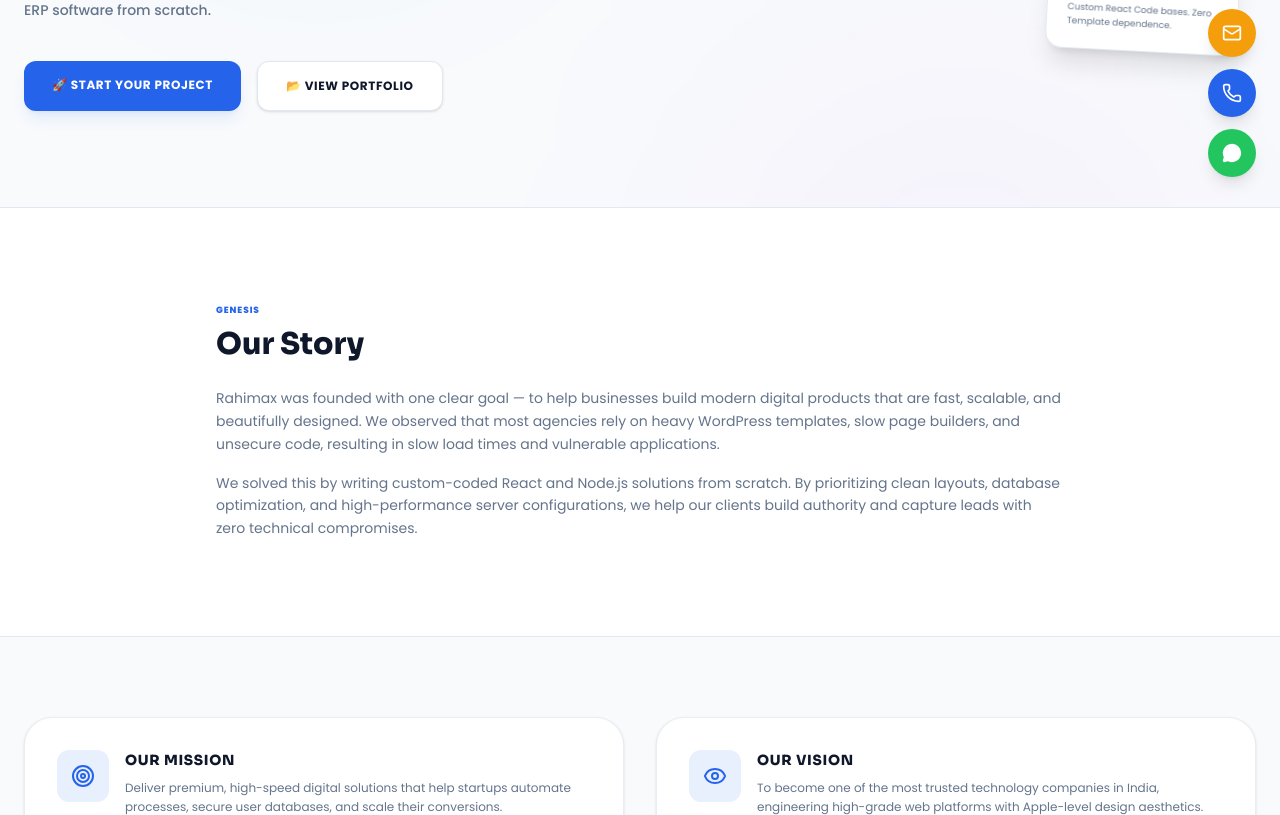
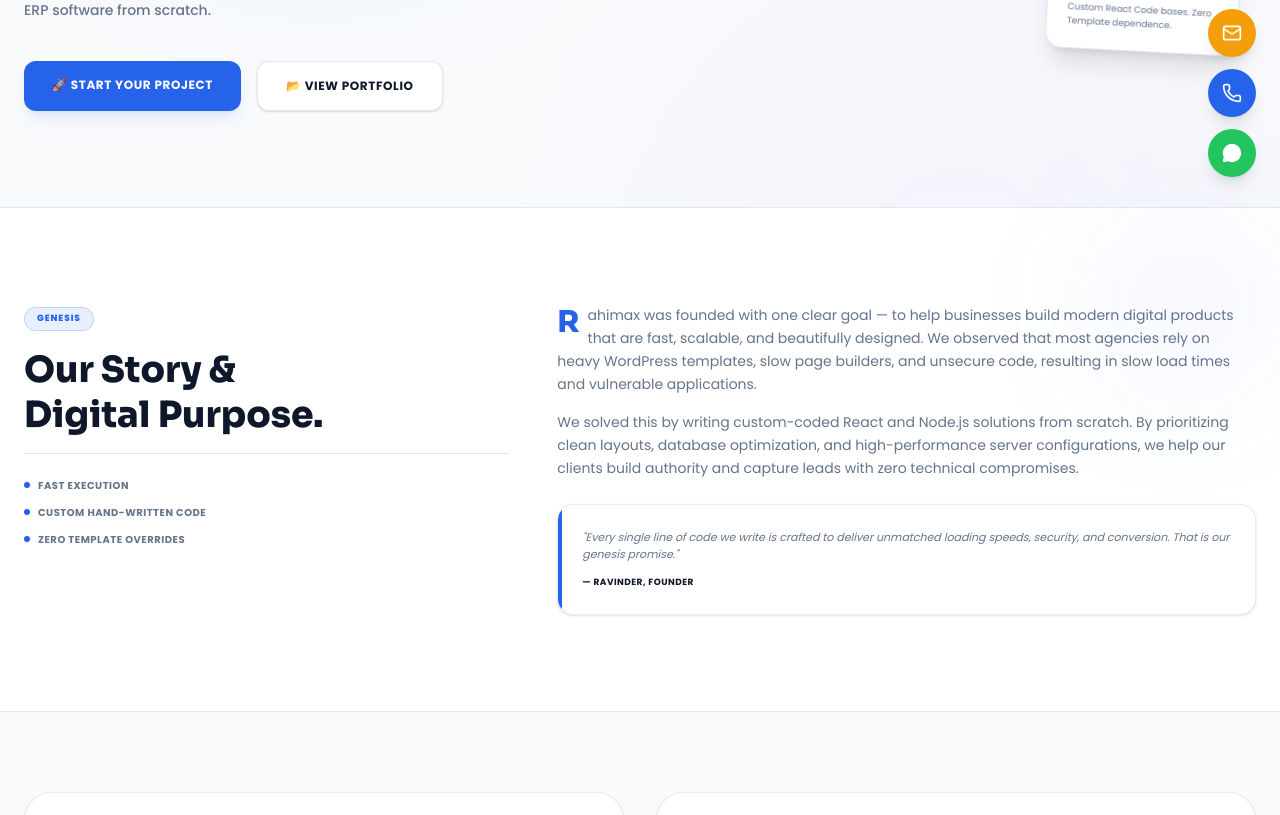
Before and after one commit to ravinder-yad/RAHIMAX, a React (Vite) app: page /about in a window 1280 px wide. Shown: the part 599-1414 px from the top of the page. Built offline with nearby package versions, Linux system fonts and the light colour scheme.

Commit message:
Overhaul Genesis section on About page with 2-column layout, dropcap start, bullets, and glass quote

```diff
--- a/src/pages/About/About.jsx
+++ b/src/pages/About/About.jsx
@@ -156,19 +156,59 @@
         </div>
       </section>
 
-      {/* ② Our Story with rich visuals */}
+      {/* ② Our Story with rich visuals (Genesis Section) */}
       <section className="py-24 bg-bg-surface dark:bg-slate-900 text-left border-b border-border-light dark:border-zinc-800 relative">
-        <div className="max-w-4xl mx-auto px-6">
-          <span className="text-secondary text-[9px] uppercase tracking-widest font-extrabold block mb-2">Genesis</span>
-          <h2 className="text-primary dark:text-white font-heading font-black text-2xl md:text-3xl leading-tight mb-6">Our Story</h2>
+        <div className="absolute top-0 right-0 w-48 h-48 bg-secondary/5 rounded-full blur-3xl pointer-events-none" />
+        <div className="max-w-7xl mx-auto px-6 grid grid-cols-1 lg:grid-cols-12 gap-12 items-start">
+
+          {/* Left Column: Bold Slogan & Status Badge */}
+          <div className="lg:col-span-5 space-y-4">
+            <span className="text-secondary dark:text-blue-400 text-[9px] uppercase tracking-widest font-extrabold px-3 py-1 bg-secondary/10 dark:bg-blue-500/10 rounded-full inline-block border border-secondary/20">
+              Genesis
+            </span>
+            <h2 className="text-primary dark:text-white font-heading font-black text-3xl md:text-4xl leading-tight">
+              Our Story & <br />
+              Digital Purpose.
+            </h2>
+            <div className="pt-6 border-t border-border-light dark:border-zinc-800 space-y-3">
+              <div className="flex items-center gap-2">
+                <span className="w-1.5 h-1.5 rounded-full bg-secondary shrink-0" />
+                <span className="text-[10px] text-text-gray dark:text-zinc-400 font-bold uppercase tracking-wider">Fast Execution</span>
+              </div>
+              <div className="flex items-center gap-2">
+                <span className="w-1.5 h-1.5 rounded-full bg-secondary shrink-0" />
+                <span className="text-[10px] text-text-gray dark:text-zinc-400 font-bold uppercase tracking-wider">Custom Hand-Written Code</span>
+              </div>
+              <div className="flex items-center gap-2">
+                <span className="w-1.5 h-1.5 rounded-full bg-secondary shrink-0" />
+                <span className="text-[10px] text-text-gray dark:text-zinc-400 font-bold uppercase tracking-wider">Zero Template Overrides</span>
+              </div>
+            </div>
+          </div>
+
+          {/* Right Column: Detailed narrative & Glass Quote */}
+          <div className="lg:col-span-7 space-y-6">
             <div className="space-y-4 text-xs sm:text-sm text-text-gray dark:text-zinc-300 font-body leading-relaxed">
-            <p>
+              <p className="first-letter:text-3xl first-letter:font-heading first-letter:font-black first-letter:text-secondary first-letter:mr-2 first-letter:float-left">
                 Rahimax was founded with one clear goal — to help businesses build modern digital products that are fast, scalable, and beautifully designed. We observed that most agencies rely on heavy WordPress templates, slow page builders, and unsecure code, resulting in slow load times and vulnerable applications.
               </p>
               <p>
                 We solved this by writing custom-coded React and Node.js solutions from scratch. By prioritizing clean layouts, database optimization, and high-performance server configurations, we help our clients build authority and capture leads with zero technical compromises.
               </p>
             </div>
+
+            {/* Glass Quote Card */}
+            <div className="bg-bg-card border border-border-light/75 dark:bg-zinc-800/50 dark:border-zinc-700/50 p-6 rounded-2xl shadow-sm relative overflow-hidden mt-6">
+              <div className="absolute top-0 left-0 w-1 h-full bg-secondary" />
+              <p className="text-[11px] italic font-body text-text-gray dark:text-zinc-300 leading-relaxed">
+                "Every single line of code we write is crafted to deliver unmatched loading speeds, security, and conversion. That is our genesis promise."
+              </p>
+              <span className="block text-[9px] font-bold text-primary dark:text-white mt-3 uppercase tracking-wider">
+                — Ravinder, Founder
+              </span>
+            </div>
+          </div>
+
         </div>
       </section>
 
```
Lines whose indentation alone changed are shown as unchanged.
